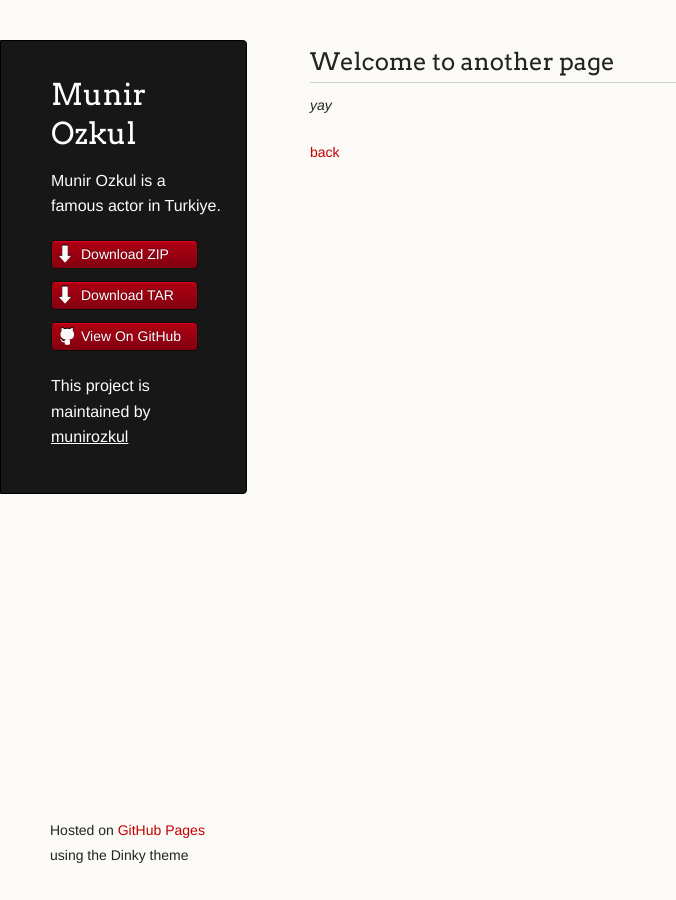
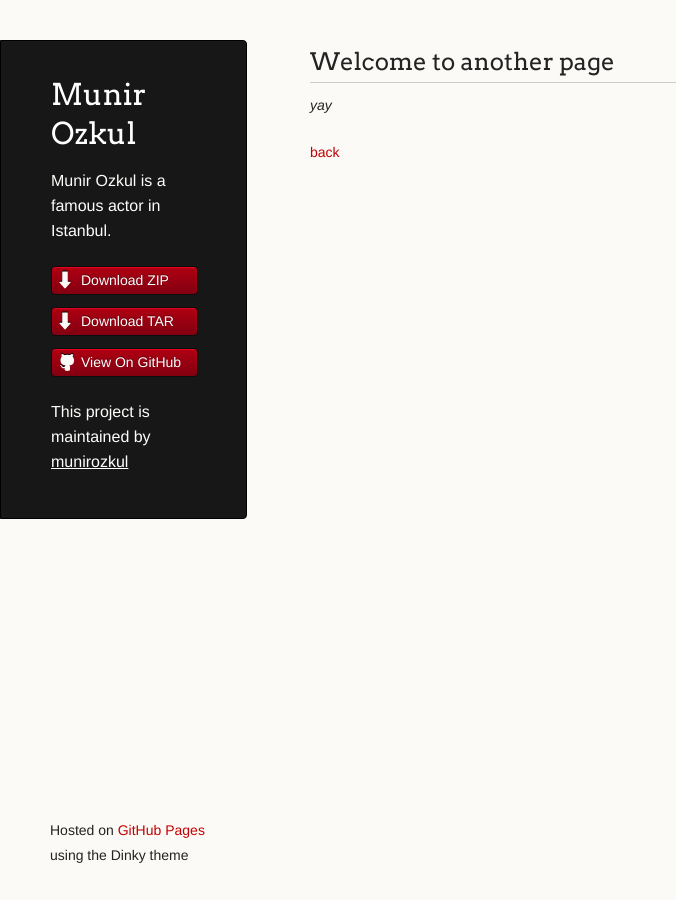
Before and after one commit to munirozkul/myminimal, a Jekyll site: the page built from another-page.md, in a window 1280 px wide. Shown: the whole page, without its empty margins (0-676 px from the left). Built offline with Jekyll 4.4.1, drawn with Linux system fonts in a browser that asks for light colours; our own code applies the rules of GitHub Pages for plain Markdown files.

Commit message:
TR -> Ist
Turkiye -> Istanbul

```diff
--- a/_config.yml
+++ b/_config.yml
@@ -1,5 +1,5 @@
 title: Munir Ozkul
-description: Munir Ozkul is a famous actor in Turkiye.
+description: Munir Ozkul is a famous actor in Istanbul.
 show_downloads: true
 google_analytics:
 theme:
```
